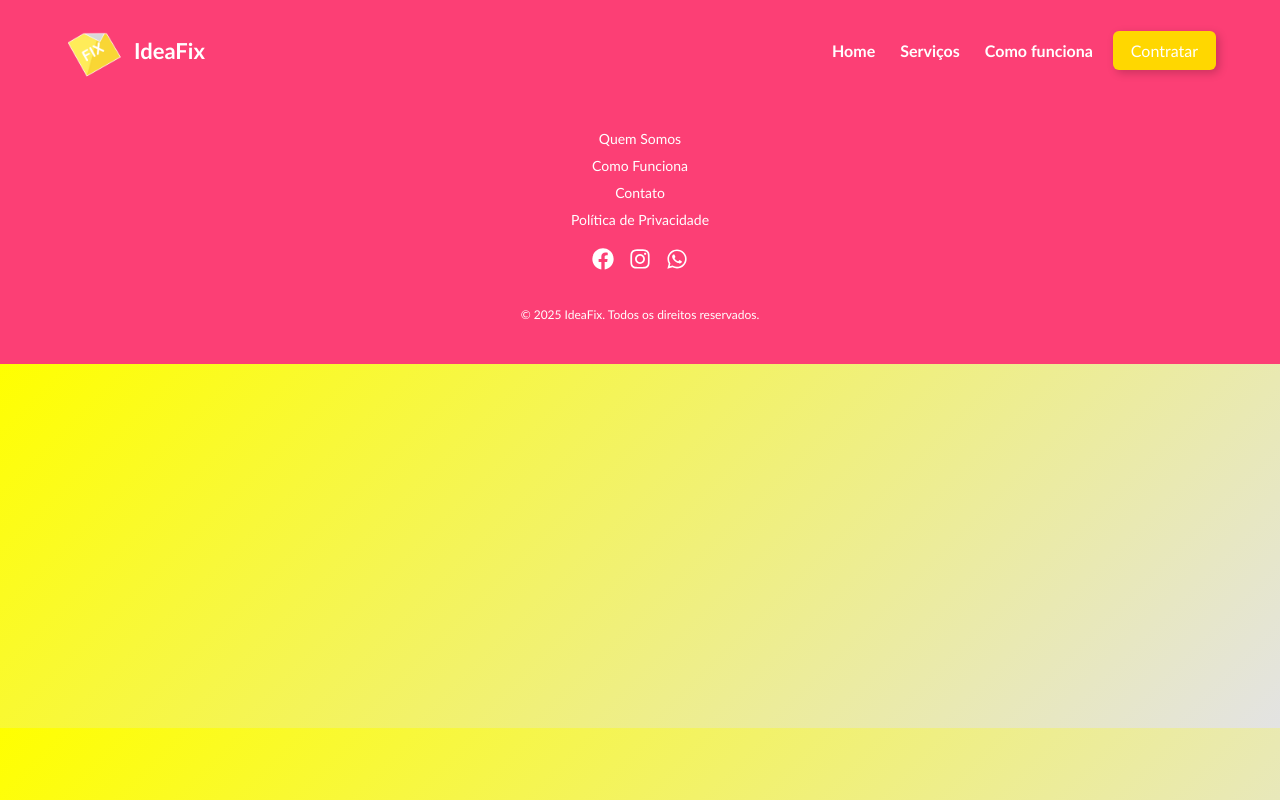
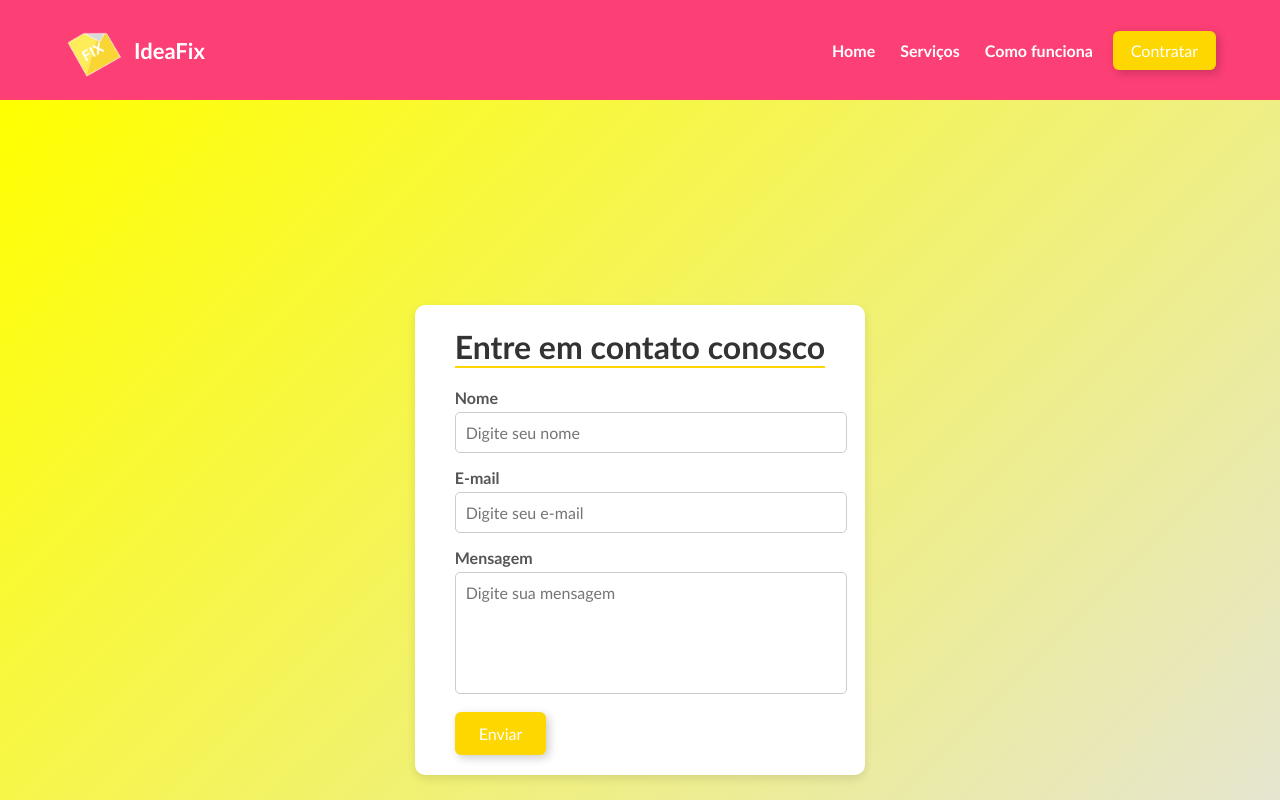
Before and after one commit to aziul89/fixapp_web, a React (Create React App) app: page /contact in a window 1280 px wide. Shown: the top 800 px of the page. Built offline with nearby package versions, Linux system fonts and the light colour scheme.

Commit message:
add página de contato e atualizando layout

```diff
--- a/src/App.js
+++ b/src/App.js
@@ -6,8 +6,8 @@ import Footer from "./components/Footer";
 import Register from './pages/Register'
 import Register2 from './pages/Register2'
 import Register3 from './pages/Register3';
-import ServicePage from './pages/ServicePage';
 import AboutUs from './pages/AboutUs';
+import Contact from './pages/Contact';
 import ScrollToTop from './components/ScrollToTop';
 
 function App() {
@@ -20,8 +20,8 @@ function App() {
         <Route path="/register" element={<Register />} />
         <Route path="/register2" element={<Register2 />} />
         <Route path="/register3" element={<Register3 />} />
-        <Route path="/service/:id" element={<ServicePage />} />
         <Route path="/aboutus" element={<AboutUs />} />
+        <Route path="/contact" element={<Contact />} />
       </Routes>
       <Footer />
     </>
--- a/src/components/Footer.js
+++ b/src/components/Footer.js
@@ -1,6 +1,6 @@
 import "../styles/Footer.css";
-import { FaFacebook, FaInstagram, FaWhatsapp } from "react-icons/fa"; // Ícones sociais
-import { Link } from "react-router-dom"; // Importando Link
+import { FaEnvelope, FaFacebook, FaInstagram, FaWhatsapp } from "react-icons/fa"; // Ícones sociais
+import { Link } from "react-router-dom";
 
 function Footer() {
   return (
@@ -9,14 +9,14 @@ function Footer() {
         <div className="footer-links">
           <Link to="/aboutus">Quem Somos</Link>
           <a href="#">Como Funciona</a>
-          <a href="#">Contato</a>
+          <Link to="/contact">Contato</Link>
           <a href="#">Política de Privacidade</a>
         </div>
 
         <div className="footer-social">
           <a href="#"><FaFacebook /></a>
           <a href="https://www.instagram.com/ideafix.decor"><FaInstagram /></a>
-          <a href="#"><FaWhatsapp /></a>
+          <a href="#"><FaEnvelope /></a>
         </div>
 
         <p className="footer-rights">© 2025 IdeaFix. Todos os direitos reservados.</p>
--- /dev/null
+++ b/src/pages/Contact.js
@@ -0,0 +1,78 @@
+import React, { useState } from "react";
+import "../styles/Contact.css";
+
+// Enviar mensagem para o email da empresa
+
+function Contact() {
+  const [showPopup, setShowPopup] = useState(false);
+  const [name, setName] = useState("");
+  const [email, setEmail] = useState("");
+  const [message, setMessage] = useState("");
+
+  const handleSubmit = (e) => {
+    e.preventDefault();
+    setShowPopup(true);
+
+    // Limpar os campos do formulário
+    setName("");
+    setEmail("");
+    setMessage("");
+
+    setTimeout(() => {
+      setShowPopup(false);
+    }, 3000);
+  };
+
+  return (
+    <div className="contact-container">
+      <div className="contact-content">
+        <div className="contact-form-section">
+          <h1>Entre em contato conosco</h1>
+          <form onSubmit={handleSubmit}>
+            <div className="input-group2">
+              <label>Nome</label>
+              <input
+                type="text"
+                placeholder="Digite seu nome"
+                value={name}
+                onChange={(e) => setName(e.target.value)}
+                required
+              />
+            </div>
+            <div className="input-group2">
+              <label>E-mail</label>
+              <input
+                type="email"
+                placeholder="Digite seu e-mail"
+                value={email}
+                onChange={(e) => setEmail(e.target.value)}
+                required
+              />
+            </div>
+            <div className="input-group2">
+              <label>Mensagem</label>
+              <textarea
+                placeholder="Digite sua mensagem"
+                value={message}
+                onChange={(e) => setMessage(e.target.value)}
+                required
+              ></textarea>
+            </div>
+            <button type="submit" className="contact-button">Enviar</button>
+          </form>
+        </div>
+      </div>
+
+      {/* Pop-up de confirmação */}
+      {showPopup && (
+        <div className="popup">
+          <div className="popup-content">
+            <p>Mensagem enviada! Entraremos em contato em breve.</p>
+          </div>
+        </div>
+      )}
+    </div>
+  );
+}
+
+export default Contact;
--- a/src/pages/Register.js
+++ b/src/pages/Register.js
@@ -10,7 +10,7 @@ function Register() {
   return (
     <div className="register-container">
       <div className="register-box">
-        <ProgressBar step={1} /> {/* Adicionando a barra de progresso */}
+        <ProgressBar step={1} /> {/* Barra de progresso */}
         <h2>Cadastre-se agora para contratar nossos serviços!</h2>
         <form>
           {/* Nome */}
--- a/src/pages/Register3.js
+++ b/src/pages/Register3.js
@@ -1,6 +1,8 @@
 import { Link, useNavigate } from "react-router-dom";
 import "../styles/Register.css";
 import ProgressBar from "../components/ProgressBar";
+
+// ADD validações
 
 function Register3() {
   const navigate = useNavigate();
@@ -8,13 +10,17 @@ function Register3() {
   return (
     <div className="register-container">
       <div className="register-box">
-      <ProgressBar step={3} /> {/* Adicionando a barra de progresso */}
+      <ProgressBar step={3} /> {/* Barra de progresso */}
         <h2>Seu Endereço</h2>
         <form>
 
             {/* Endereço */}
           <div className="address-section">
 
+          <div className="input-group">
+              <label>CEP</label>
+              <input type="number" placeholder="Digite o CEP" required />
+            </div>
 
             <div className="input-group">
               <label>Rua</label>
--- a/src/styles/Banner.css
+++ b/src/styles/Banner.css
@@ -29,6 +29,7 @@
 
   .cta-button {
     background-color: #FFD700;
+    transition: background 0.3s ease;
     color: white;
     padding: 12px 24px;
     font-size: 18px;
--- /dev/null
+++ b/src/styles/Contact.css
@@ -0,0 +1,113 @@
+.contact-container {
+    display: flex;
+    align-items: center;
+    justify-content: center;
+    min-height: 100vh;
+    background: linear-gradient(135deg, #FFFF00, #e3e3e3);
+    padding: 40px;
+}
+
+.contact-content {
+    display: flex;
+    background: #ffffff;
+    border-radius: 10px;
+    box-shadow: 0px 4px 10px rgba(0, 0, 0, 0.1);
+    overflow: hidden;
+    max-width: 450px;
+    width: 100%;
+    align-items: center;
+    justify-content: center;
+}
+
+/* Seção do formulário */
+.contact-form {
+    width: 60%;
+    padding: 40px;
+    display: flex;
+    flex-direction: column;
+    align-items: center;
+    justify-content: center;
+    text-align: center;
+
+}
+
+.contact-form-section h1 {
+    font-size: 32px;
+    margin-bottom: 20px;
+    color: #333;
+    border-bottom: 2px solid #FFD700;
+}
+
+.input-group2 {
+    margin-bottom: 15px;
+}
+
+.input-group2 label {
+    display: block;
+    font-weight: bold;
+    margin-bottom: 5px;
+    color: #555;
+}
+
+.input-group2 input,
+.input-group2 textarea {
+    width: 100%;
+    max-width: 370px;
+    padding: 10px;
+    border: 1px solid #ccc;
+    border-radius: 5px;
+    font-size: 1rem;
+}
+
+.input-group2 textarea {
+    resize: none;
+    height: 100px;
+}
+
+/* Botão */
+.contact-button {
+    background-color: #FFD700;
+    color: #fff;
+    border: none;
+    padding: 12px 24px;
+    margin-bottom: 20px;
+    font-size: 1rem;
+    border-radius: 6px;
+    cursor: pointer;
+    transition: background 0.3s ease;
+    box-shadow: 3px 3px 10px rgba(0, 0, 0, 0.2);
+}
+
+.contact-button:hover {
+    background-color: #b69a00;
+}
+
+/* Seção Pop up */
+.popup {
+    position: fixed;
+    top: 50%;
+    left: 50%;
+    transform: translate(-50%, -50%);
+    background-color: rgba(0, 0, 0, 0.8);
+    padding: 20px;
+    border-radius: 8px;
+    color: white;
+    font-size: 18px;
+    text-align: center;
+    box-shadow: 0px 4px 10px rgba(0, 0, 0, 0.3);
+    animation: fadeIn 0.3s ease-in-out;
+  }
+
+  .popup-content {
+    padding: 10px;
+  }
+
+  /* Animação de fade-in */
+  @keyframes fadeIn {
+    from {
+      opacity: 0;
+    }
+    to {
+      opacity: 1;
+    }
+  }
--- a/src/styles/Register.css
+++ b/src/styles/Register.css
@@ -75,6 +75,7 @@
     cursor: pointer;
     transition: 0.3s;
     margin-top: 15px;
+    transition: background 0.3s ease;
     box-shadow: 3px 3px 10px rgba(0, 0, 0, 0.2);
 
   }
@@ -89,3 +90,22 @@
     margin-top: -10px;
     margin-bottom: 10px;
   }
+
+  /* Seção da Senha */
+  .password-group {
+    position: relative;
+  }
+
+  .toggle-password {
+    position: absolute;
+    right: 2px;
+    top: 70%;
+    transform: translateY(-50%);
+    cursor: pointer;
+    font-size: 18px;
+    color: #FC3F75;
+  }
+
+  .toggle-password:hover {
+    color: #333;
+  }
--- a/src/styles/ServicePage.css
+++ /dev/null
@@ -1,40 +0,0 @@
-.service-page {
-  padding: 20px;
-  text-align: center;
-  background-color: #FFFF00;
-}
-
-.service-page img {
-  width: 300px;
-  margin-bottom: 20px;
-}
-
-.service-page form {
-  display: flex;
-  flex-direction: column;
-  align-items: center;
-}
-
-.service-page label {
-  margin-top: 10px;
-}
-
-.service-page input,
-.service-page textarea {
-  padding: 10px;
-  width: 80%;
-  margin-top: 5px;
-}
-
-.service-page button {
-  margin-top: 15px;
-  padding: 10px 20px;
-  background-color: #007bff;
-  color: white;
-  border: none;
-  cursor: pointer;
-}
-
-.service-page button:hover {
-  background-color: #0056b3;
-}
```
Also changed, not shown: src/pages/Register2.js (+25 -10 lines), src/pages/ServicePage.js (deleted, +0 -7 lines).
